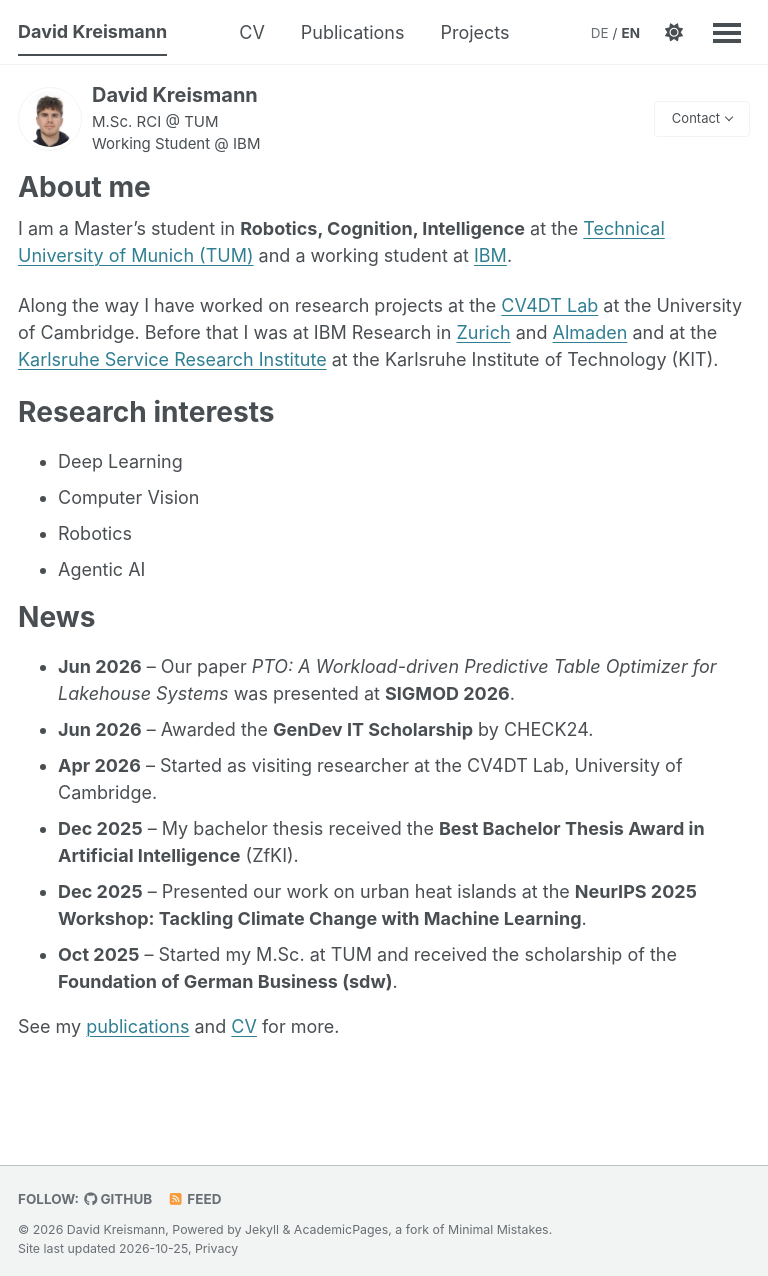
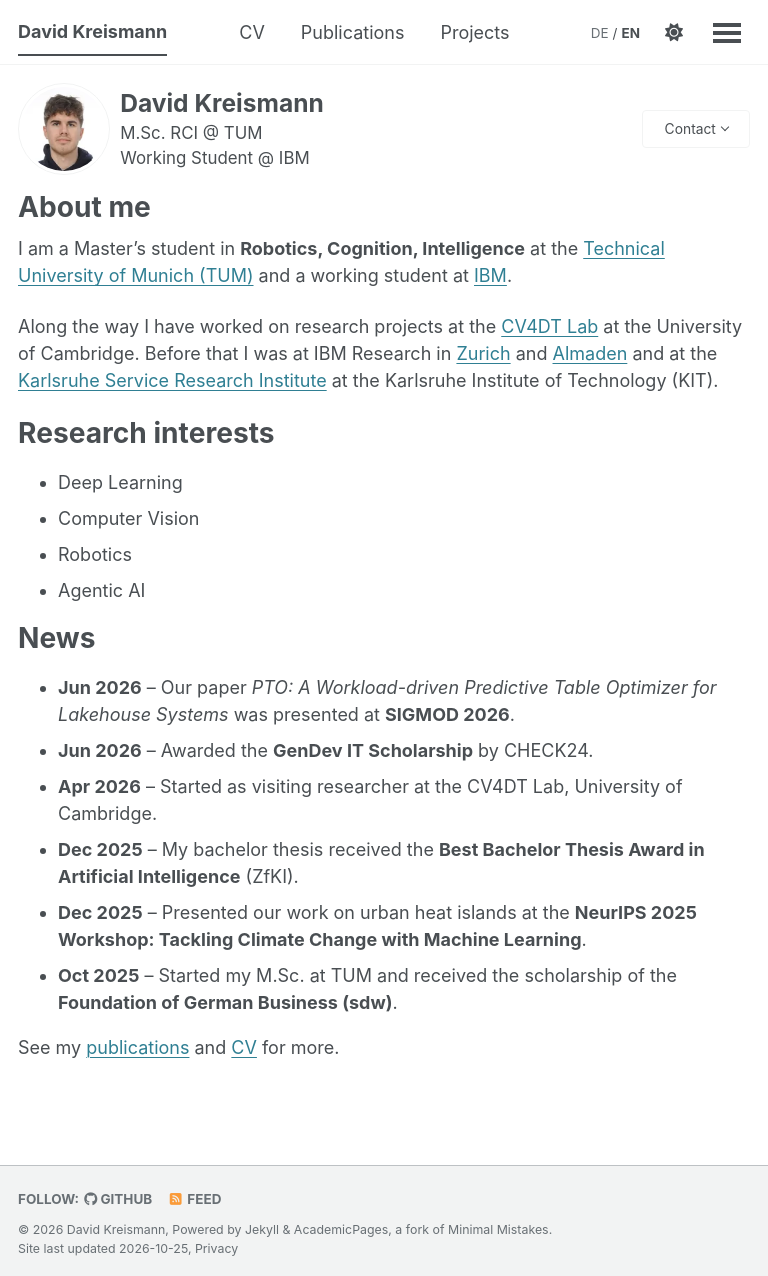
Before and after one commit to davidkreismann/davidkreismann.github.io, a Jekyll site: the page built from _pages/about.md, in a window 768 px wide and 1276 px high. Built offline with Jekyll 4.4.1, drawn with Linux system fonts in a browser that asks for light colours.

Commit message:
Scale profile header fluidly across mobile and tablet widths

```diff
--- a/_includes/author-profile.html
+++ b/_includes/author-profile.html
@@ -17,7 +17,7 @@
     {% elsif author.avatar == 'profile.jpg' %}
       <img src="{{ base_path }}/images/profile-224.webp"
            srcset="{{ base_path }}/images/profile-128.webp 128w, {{ base_path }}/images/profile-224.webp 224w, {{ base_path }}/images/profile-352.webp 352w"
-           sizes="(min-width: 925px) 175px, (max-width: 359px) 56px, 64px"
+           sizes="(min-width: 925px) 175px, (max-width: 359px) 56px, (min-width: 867px) 104px, (min-width: 534px) 12vw, 64px"
            alt="{{ author.name }}" width="400" height="400" fetchpriority="high" />
     {% else %}
       <img src="{{ author.avatar | prepend: "/images/" | prepend: base_path }}" alt="{{ author.name }}" width="400" height="400" fetchpriority="high" />
--- a/_includes/head.html
+++ b/_includes/head.html
@@ -15,7 +15,7 @@
 {% if site.author.avatar == 'profile.jpg' and page.author_profile %}
 <link rel="preload" as="image" href="{{ base_path }}/images/profile-224.webp"
       imagesrcset="{{ base_path }}/images/profile-128.webp 128w, {{ base_path }}/images/profile-224.webp 224w, {{ base_path }}/images/profile-352.webp 352w"
-      imagesizes="(min-width: 925px) 175px, (max-width: 359px) 56px, 64px" fetchpriority="high">
+      imagesizes="(min-width: 925px) 175px, (max-width: 359px) 56px, (min-width: 867px) 104px, (min-width: 534px) 12vw, 64px" fetchpriority="high">
 {% endif %}
 
 <!-- For all browsers -->
--- a/_sass/layout/_cv.scss
+++ b/_sass/layout/_cv.scss
@@ -331,7 +331,7 @@ $role-gap    : 1em;
   /* Fill the mobile content width without the template's table-cell padding. */
   .author-profile {
     display: grid;
-    grid-template-columns: 64px minmax(0, 1fr) auto;
+    grid-template-columns: clamp(64px, 12vw, 104px) minmax(0, 1fr) auto;
     align-items: center;
     column-gap: 10px;
     width: 100%;
@@ -361,14 +361,14 @@ $role-gap    : 1em;
   }
 
   .sidebar .author__name {
-    font-size: 20px;
+    font-size: clamp(20px, 3.2vw, 26px);
     line-height: 1.25;
     margin: 0 0 3px;
   }
 
   .sidebar .author__bio,
   .sidebar .author__content p {
-    font-size: 15px;
+    font-size: clamp(15px, 2.2vw, 18px);
     line-height: 1.45;
   }
 
@@ -427,6 +427,9 @@ $role-gap    : 1em;
     right: 0;
     width: 220px;
     max-width: calc(100vw - 32px);
+    max-height: calc(100vh - 200px);
+    max-height: calc(100dvh - 200px);
+    overflow-y: auto;
     margin: 0;
     padding: 6px 8px;
     border: 1px solid var(--global-border-color);
@@ -461,6 +464,15 @@ $role-gap    : 1em;
   .author__urls-wrapper.is-open .author__urls { display: block; }
 }
 
+/* Scale the contact control alongside the profile on wider touch screens. */
+@media (min-width: 600px) and (max-width: 924px) {
+  .author__links-toggle {
+    min-width: clamp(96px, 14vw, 120px);
+    min-height: clamp(36px, 5vw, 44px);
+    font-size: clamp(13px, 1.8vw, 16px);
+  }
+}
+
 /* Leave room for the localized contact button on narrow phones. */
 @media (max-width: 359px) {
   .author-profile {
```
